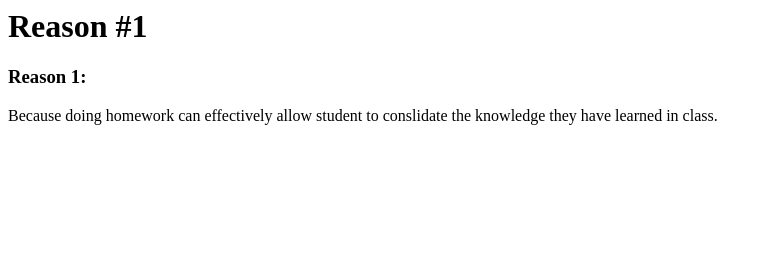
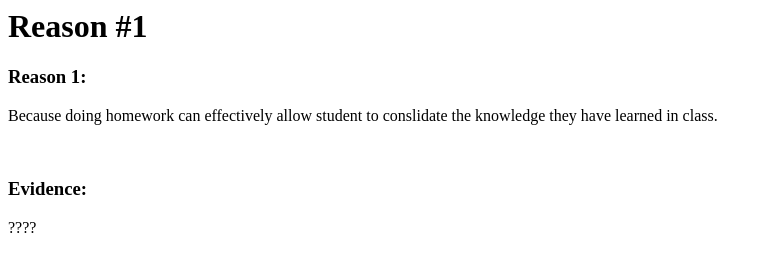
Before and after one commit to JortRen/Writing, a plain HTML site: page reason1.html in a window 1280 px wide. Shown: the whole page, without its empty margins (0-772 px from the left). Drawn offline with Linux system fonts and the light colour scheme.

Commit message:
Update reason1.html

```diff
--- a/reason1.html
+++ b/reason1.html
@@ -6,5 +6,8 @@
     <h1>Reason #1</h1>
     <h3>Reason 1:</h3>
     <p>Because doing homework can effectively allow student to conslidate the knowledge they have learned in class.</p>
+    <br>
+    <h3>Evidence:</h3>
+    <p>????</p>
   </body>
 </html>
```
